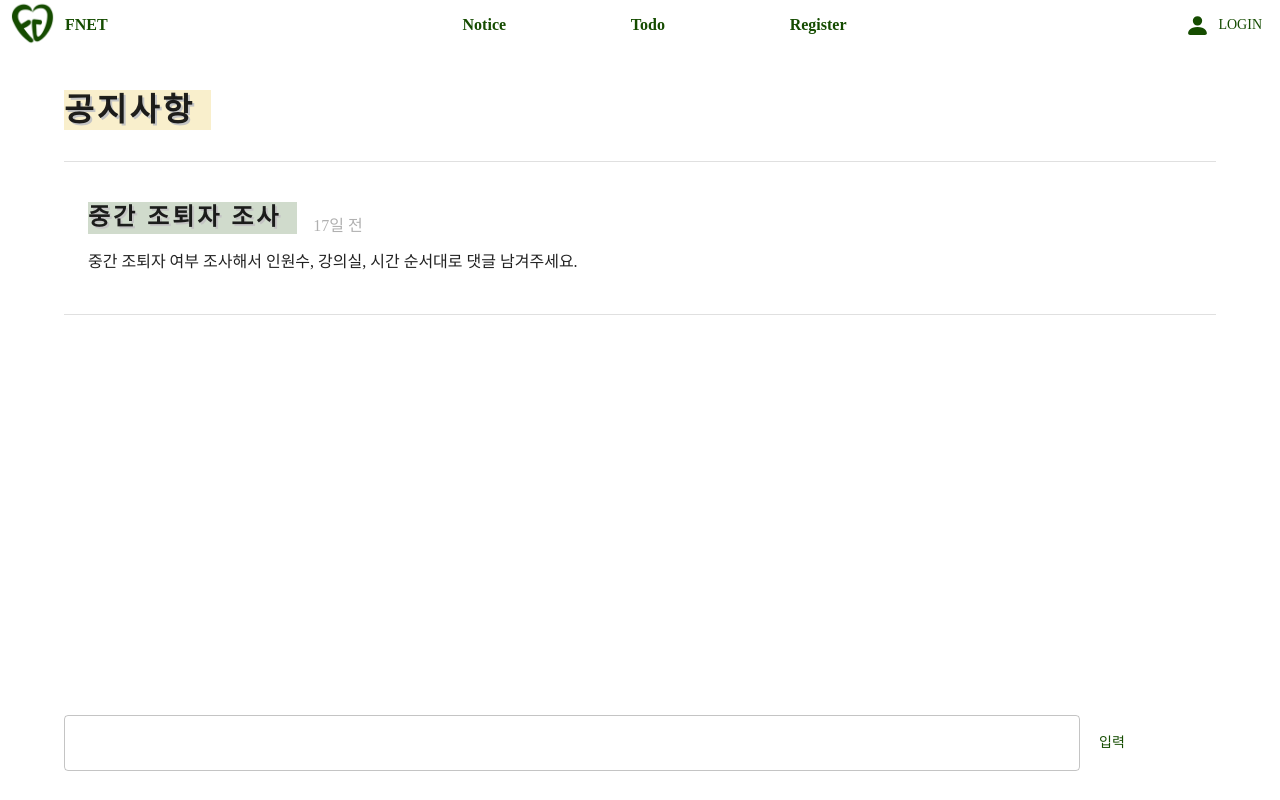
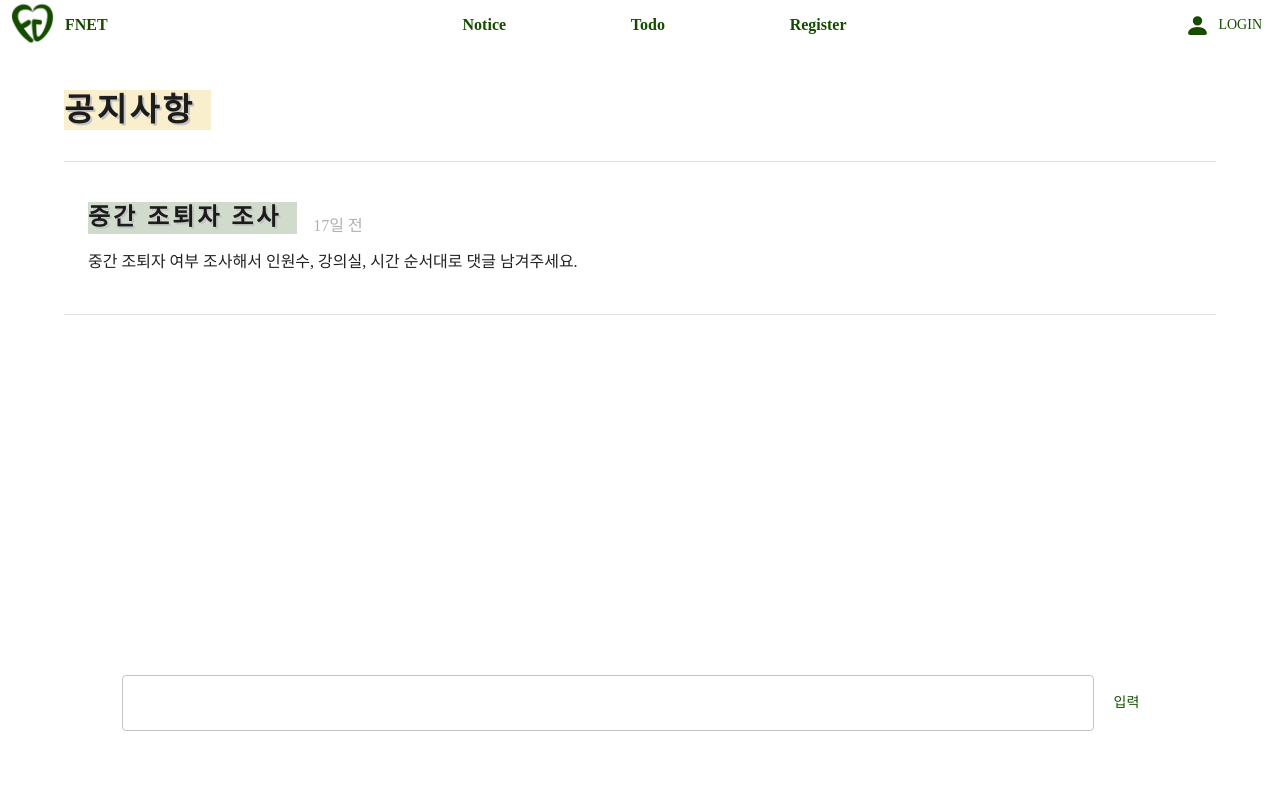
Before and after one commit to FGFnet/fnet, a React (Create React App) app in the folder frontend/: page /notice/1 in a window 1280 px wide. Built offline with nearby package versions, Linux system fonts and the light colour scheme; a web font is replaced by a local one.

Commit message:
fix: fix korean key down event bug

```diff
--- a/frontend/src/screen/notice/component/CommentSection.tsx
+++ b/frontend/src/screen/notice/component/CommentSection.tsx
@@ -1,5 +1,5 @@
 import { List, ListItem, Divider, Grid, TextField, Typography, Checkbox, Button, Box } from '@mui/material'
-import React, {useEffect, useState} from 'react'
+import React, {useState} from 'react'
 import { Colors } from '../../../constant/colors.constants'
 
 type comment = {
@@ -12,26 +12,8 @@ type comment = {
 
 //TODO : admin일때만 checkbox사용 가능하도록 변경
 export default function CommentListBox() {
-  const [windowSize, setWindowSize] = useState(getWindowSize());
   const [content, setContent] = useState('');
   const [commentList, setCommentList] = useState<comment[]>([]);
-
-  function getWindowSize() {
-    let innerWidth =window.innerWidth;
-    let innerHeight = window.innerHeight;
-    if (innerWidth >1200) innerWidth = 1200;
-    return {innerWidth, innerHeight};
-  }
-
-  useEffect(()=> {
-    function handleWindowResize() {
-      setWindowSize(getWindowSize());
-    }
-    window.addEventListener('resize', handleWindowResize);
-    return () => {
-      window.removeEventListener('resize', handleWindowResize);
-    };
-  }, [])
 
   const handleChecked = (event: React.ChangeEvent<HTMLInputElement>, id:number, comment: comment) => {
     const newCommentList = commentList.map(comment => {
@@ -64,9 +46,10 @@ export default function CommentListBox() {
   const CommentList = () => {return (
     <List
       sx={{
-        height:windowSize.innerHeight * 0.5,
-        width:windowSize.innerWidth * 0.9,
-        maxHeight: windowSize.innerHeight * 0.5,
+        height: '45vh',
+        width:'90%',
+        minHeight: '45vh',
+        maxHeight: '45vh',
         overflow:'auto',
         margin: 'auto'
       }}
@@ -119,14 +102,20 @@ export default function CommentListBox() {
   return (
     <>
       <CommentList />
-      <Box sx={{display:'flex', alignItems: 'space-between', width: windowSize.innerWidth * 0.9}}>
+      <Box sx={{display:'flex', alignItems: 'space-between', width: '90%', margin:'auto'}}>
         <TextField
-            fullWidth
-            value={content}
-            onChange={(event) => {setContent(event.target.value)}}
-            onKeyDown={(event) => {if (event.key === 'Enter') addComment()}}
+          fullWidth
+          value={content}
+          onChange={(event) => {setContent(event.target.value)}}
+          onKeyDown={(event) => {if (event.key === 'Enter') {
+            if(!event.nativeEvent.isComposing) {
+              setContent('')
+              return;
+            }
+            else addComment()
+          }}}
         />
-        <Button onClick={addComment}>입력</Button>
+        <Button onClick={() => addComment()}>입력</Button>
       </Box>
     </>
   )
```
